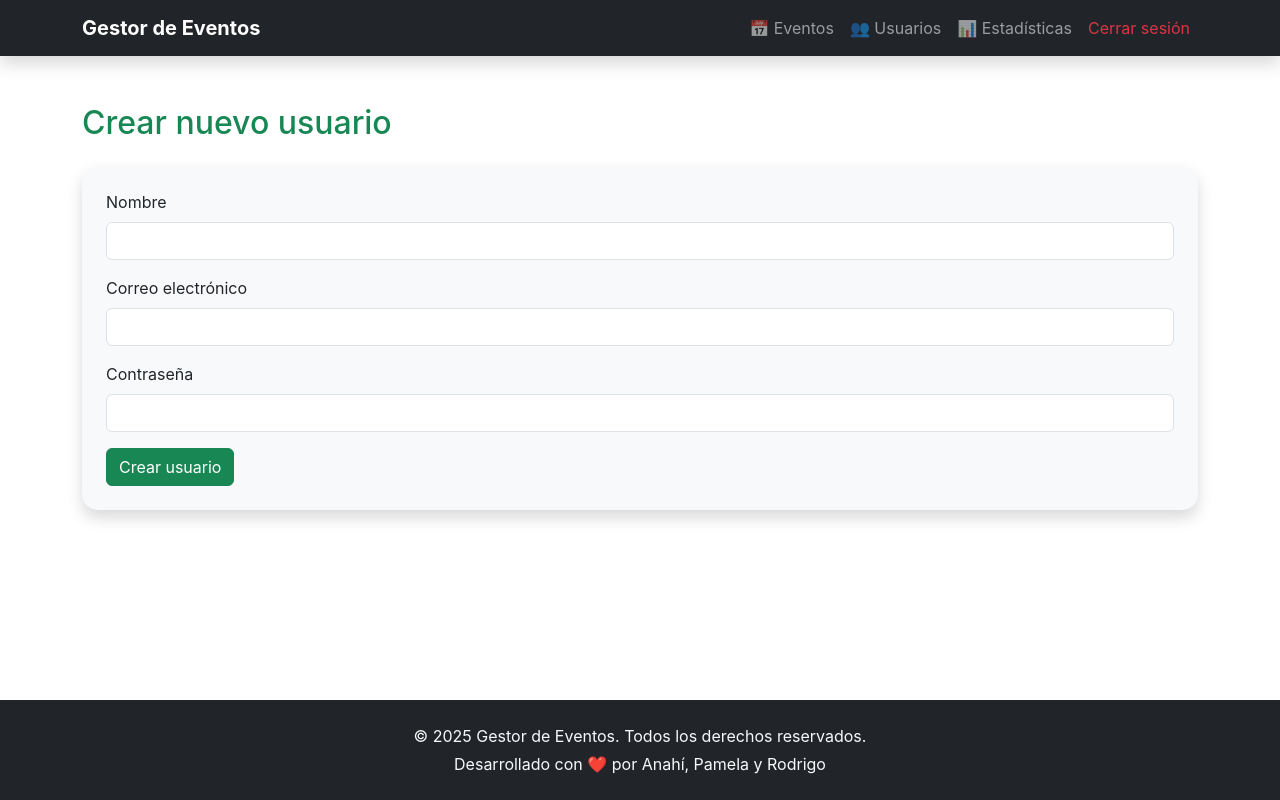
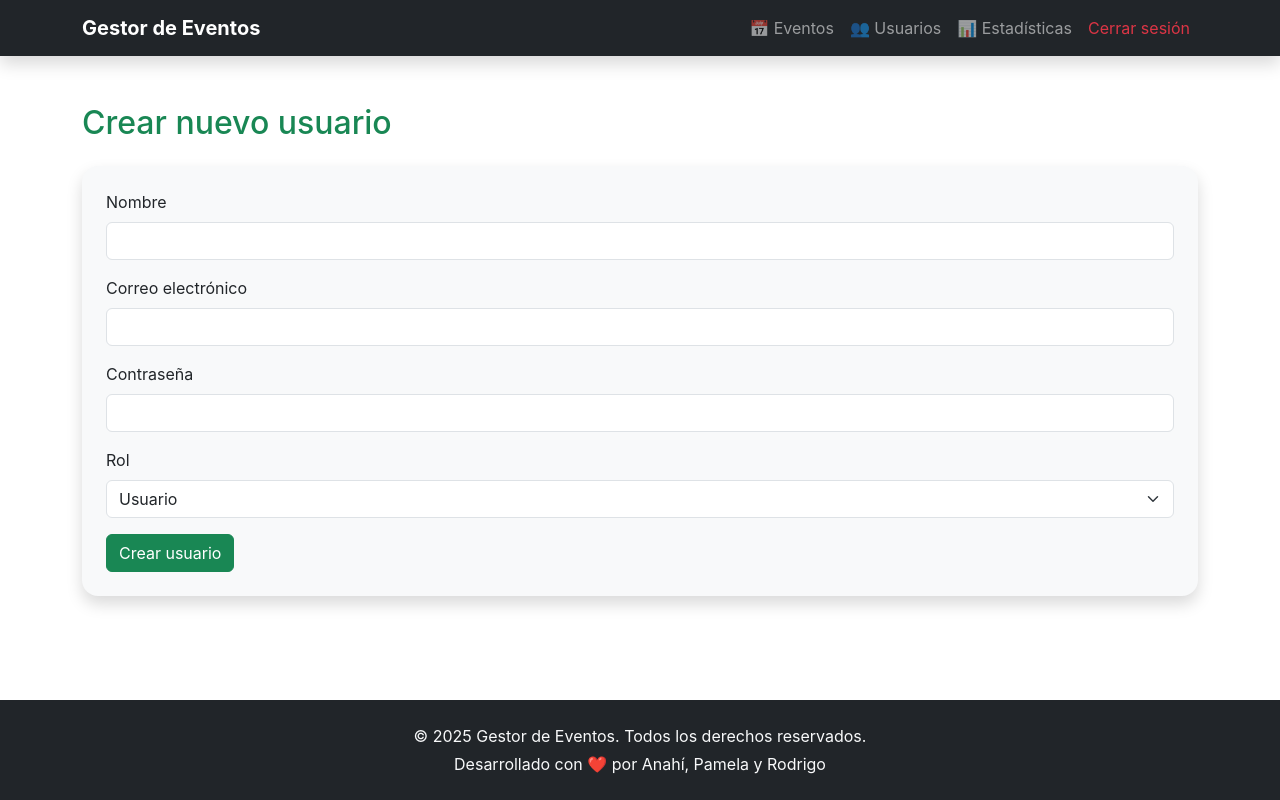
Before and after one commit to NiggetChuckens/event_manager, a React (Create React App) app in the folder frontend/: page /createuser in a window 1280 px wide. Built offline with nearby package versions, Linux system fonts and the light colour scheme.

Commit message:
Ediciones en crear usuario

```diff
--- a/frontend/src/pages/admin/createuser.jsx
+++ b/frontend/src/pages/admin/createuser.jsx
@@ -6,15 +6,17 @@ const CreateUser = () => {
   const [formData, setFormData] = useState({
     nombre: "",
     email: "",
-    password: ""
+    password: "",
+    admin: false, // false = usuario, true = admin
   });
 
   const handleChange = (e) => {
     const { name, value } = e.target;
-    setFormData({
-      ...formData,
-      [name]: value
-    });
+    if (name === "admin") {
+      setFormData({ ...formData, admin: value === "true" });
+    } else {
+      setFormData({ ...formData, [name]: value });
+    }
   };
 
   const handleSubmit = (e) => {
@@ -64,9 +66,21 @@ const CreateUser = () => {
             />
           </div>
 
-          <button type="submit" className="btn btn-success">
-            Crear usuario
-          </button>
+          <div className="mb-3">
+            <label className="form-label">Rol</label>
+            <select
+              name="admin"
+              className="form-select"
+              value={formData.admin}
+              onChange={handleChange}
+              required
+            >
+              <option value="false">Usuario</option>
+              <option value="true">Administrador</option>
+            </select>
+          </div>
+
+          <button type="submit" className="btn btn-success">Crear usuario</button>
         </form>
       </div>
       <Footer />
--- a/frontend/src/pages/admin/usersadmin.jsx
+++ b/frontend/src/pages/admin/usersadmin.jsx
@@ -32,7 +32,6 @@ const AdminUsers = () => {
                 <button className="btn btn-sm btn-outline-danger">Eliminar</button>
               </td>
             </tr>
-            {/* Puedes mapear usuarios reales desde props o estado más adelante */}
           </tbody>
         </table>
       </div>
```
